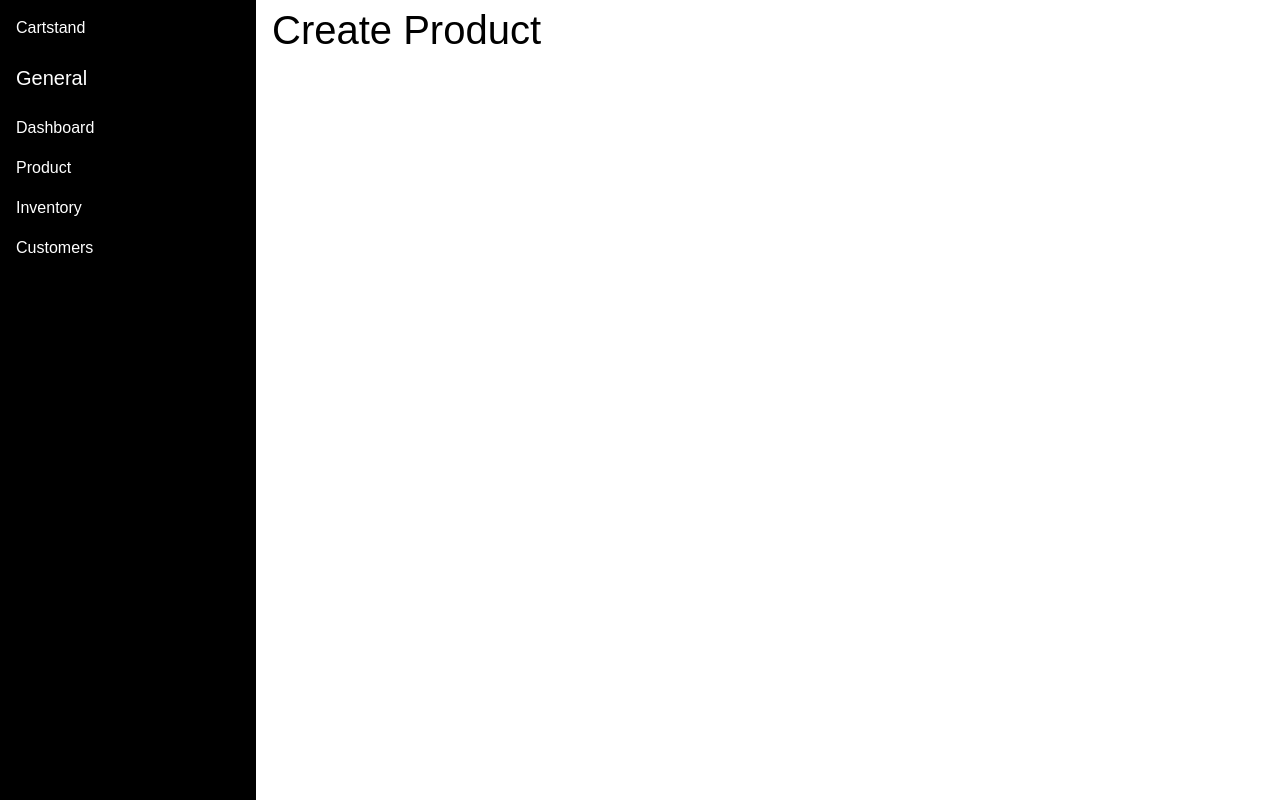
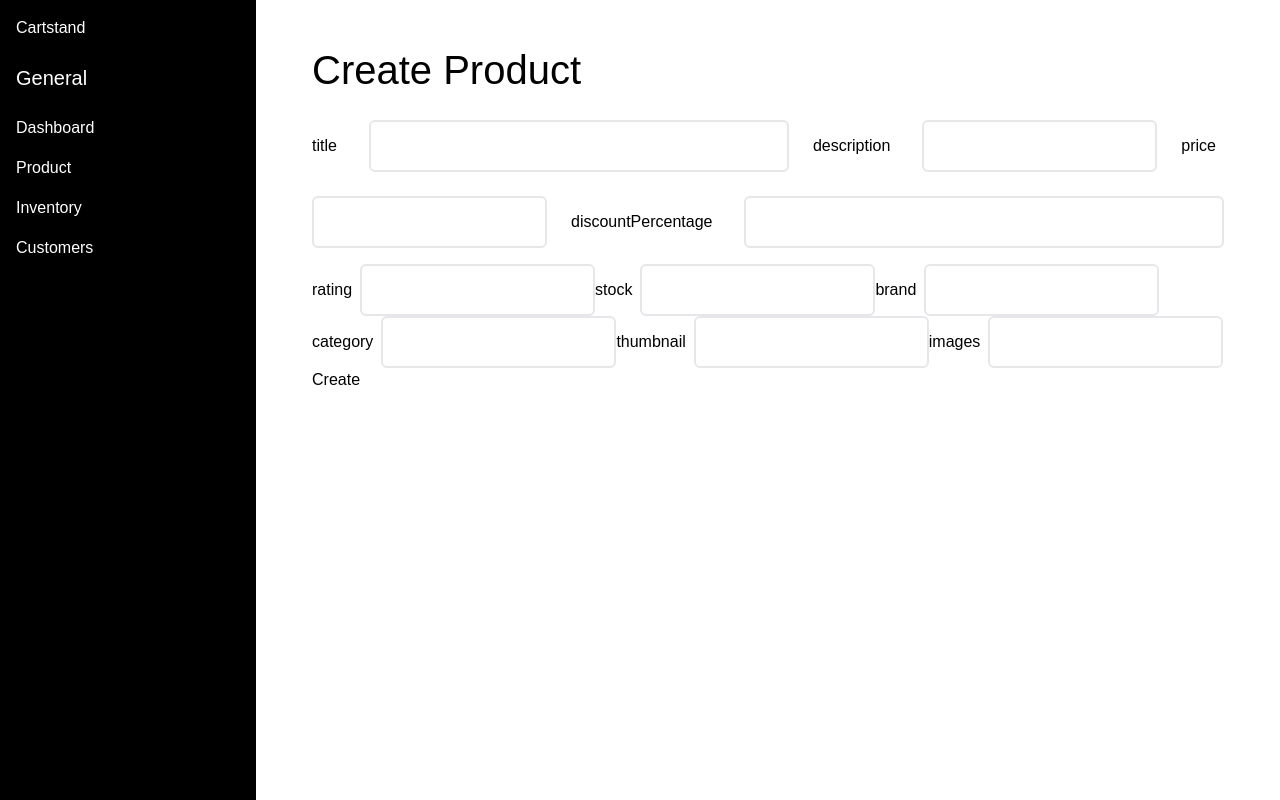
Before and after one commit to amaben2020/advanced-cart-system-zustand, a Next.js app: page /admin/create in a window 1280 px wide. Built offline with nearby package versions, Linux system fonts and the light colour scheme.

Commit message:
creating admin create page

```diff
--- a/package.json
+++ b/package.json
@@ -44,6 +44,7 @@
     "react-paystack": "^4.0.3",
     "react-toastify": "^9.1.3",
     "recharts": "^2.10.3",
+    "tailwind-merge": "^2.1.0",
     "typescript": "5.2.2",
     "zustand": "^4.4.6"
   },
--- a/src/app/(pages)/admin/create/page.tsx
+++ b/src/app/(pages)/admin/create/page.tsx
@@ -1,13 +1,37 @@
+import Input from "@/components/elements/input";
 import AdminDashboardLayout from "../layout";
 
 const CreateProduct = () => {
   return (
     <AdminDashboardLayout>
-      <h1>Create Product</h1>
+      <section className="flex flex-col gap-5 p-10">
+        <h1>Create Product</h1>
 
-      <form action="">
-        <input type="text" />
-      </form>
+        <form action="">
+          <div className="flex flex-wrap items-center gap-6 my-4">
+            <Input label="title" type="text" className="flex-1" />
+            <Input label="description" type="text" />
+            <Input label="price" type="number" />
+            <Input
+              label="discountPercentage"
+              type="number"
+              className="flex-1"
+            />
+          </div>
+
+          <Input label="rating" type="number" />
+          <Input label="stock" type="number" />
+          <Input label="brand" type="text" />
+          <Input label="category" type="text" />
+          <Input label="thumbnail" type="text" />
+          {/* // array of strings */}
+          <Input label="images" type="text" />
+
+          <button className="block" type="submit">
+            Create
+          </button>
+        </form>
+      </section>
     </AdminDashboardLayout>
   );
 };
--- a/src/components/elements/input/index.tsx
+++ b/src/components/elements/input/index.tsx
@@ -1,16 +1,20 @@
 import { HTMLAttributes } from "react";
-
+import { twMerge } from "tailwind-merge";
 interface IInputProps extends HTMLAttributes<HTMLInputElement> {
   label: string;
+  className?: string;
 }
 
-const Input = ({ label, ...rest }: IInputProps) => {
+const Input = ({ label, className, ...rest }: IInputProps) => {
   return (
     <>
       <label htmlFor="" className="mr-2">
         {label}
       </label>
-      <input {...rest} className="p-3 text-black border-2 rounded-md" />
+      <input
+        {...rest}
+        className={twMerge(className, "p-3 text-black border-2 rounded-md")}
+      />
     </>
   );
 };
```
Also changed, not shown: 1 other file (tests, documents, lock files or other folders).
